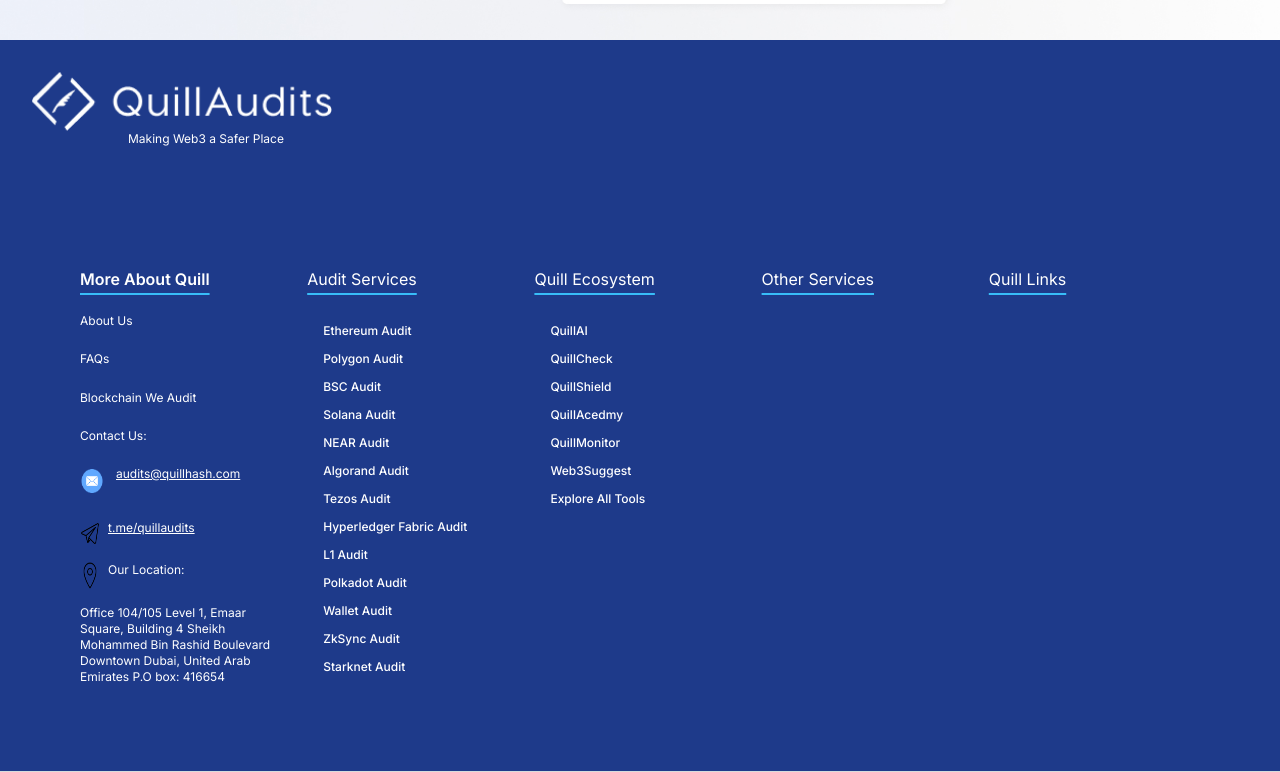
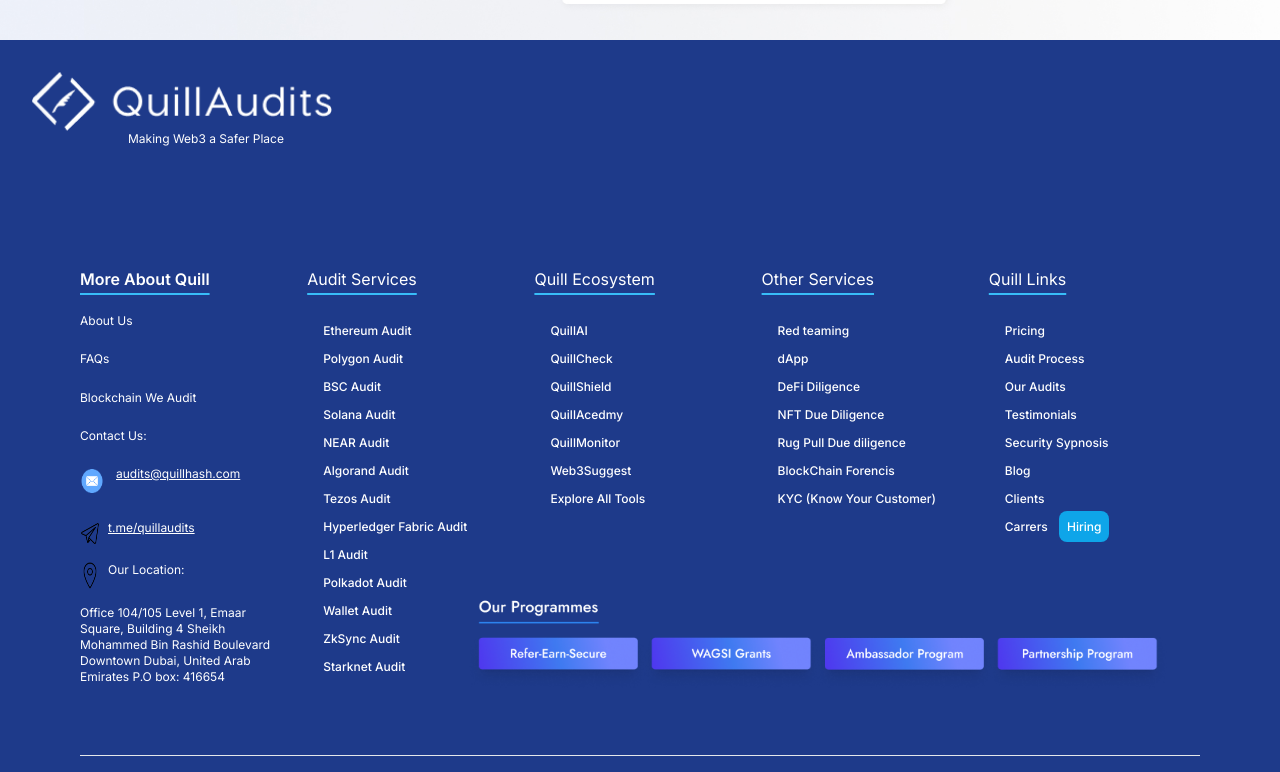
Before and after one commit to kushwahadev/frontend-quill, a Next.js app: page / in a window 1280 px wide. Shown: the part 6647-7419 px from the top of the page. Built offline with nearby package versions, Linux system fonts and the light colour scheme.

Commit message:
footer changes

```diff
--- a/src/components/Footer.tsx
+++ b/src/components/Footer.tsx
@@ -94,19 +94,53 @@
             <li>Explore All Tools</li>
           </ul>
         </div>
-        <div>
+        <div className="cursor-pointer">
           {" "}
           <h2 className=" underline underline-offset-8 decoration-sky-400 decoration-2">
             Other Services
           </h2>
+          <ul className="grid gap-3 font-medium text-xs mt-4 p-4">
+            <li>Red teaming</li>
+            <li>dApp</li>
+            <li>DeFi Diligence</li>
+            <li>NFT Due Diligence</li>
+            <li>Rug Pull Due diligence</li>
+            <li>BlockChain Forencis</li>
+            <li>KYC (Know Your Customer)</li>
+          </ul>
         </div>
-        <div>
+        <div className="cursor-pointer">
           {" "}
           <h2 className=" underline underline-offset-8 decoration-sky-400 decoration-2">
             Quill Links
           </h2>
+          <ul className="grid gap-3 font-medium text-xs mt-4 p-4">
+            <li>Pricing</li>
+            <li>Audit Process</li>
+            <li>Our Audits</li>
+            <li>Testimonials</li>
+            <li>Security Sypnosis</li>
+            <li>Blog</li>
+            <li>Clients</li>
+            <li className=" ">
+              Carrers{" "}
+              <span className=" rounded-lg ml-2 h-6 p-2 bg-sky-500 text-white">
+                Hiring
+              </span>
+            </li>
+          </ul>
         </div>
       </div>
+      <div className="grid justify-end">
+        <Image
+          src={`/bluebox/programs.png`}
+          alt="programs"
+          width={700}
+          height={600}
+          className="-mt-40 mr-24"
+        />
+      </div>
+      <hr className="bg-gray-600 mx-16 mt-0 " />
     </div>
   );
 }
```
Also changed, not shown: public/bluebox/programs.png (added).
